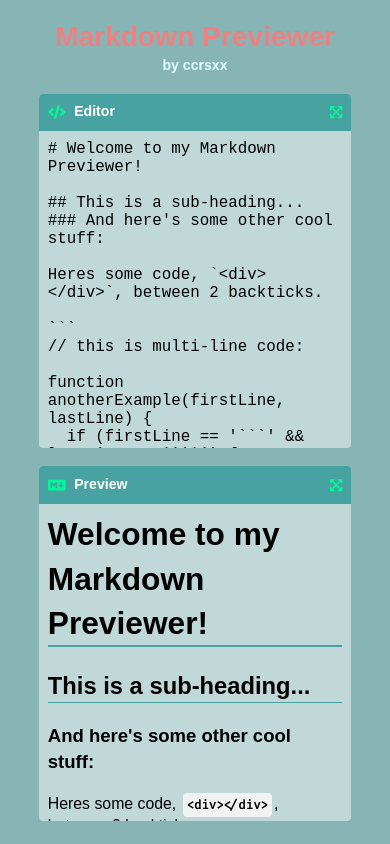
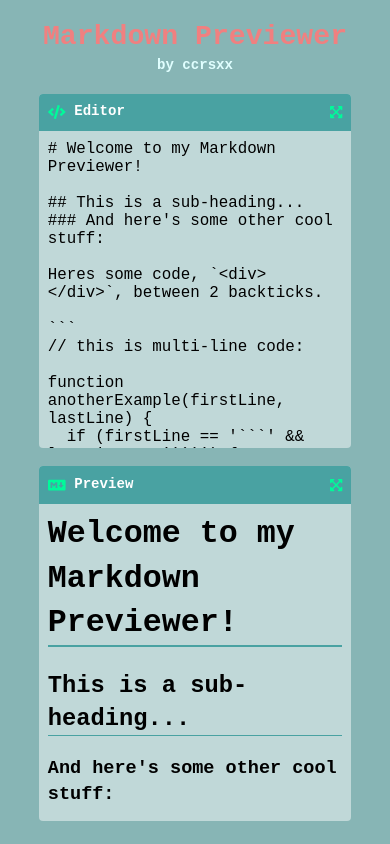
Before and after one commit to ccrsxx/markdown-previewer, a React (Create React App) app: page / in a window 390 px wide. Built offline with nearby package versions, Linux system fonts and the light colour scheme.

Commit message:
simplify css

```diff
--- a/public/index.html
+++ b/public/index.html
@@ -8,9 +8,11 @@
     <meta name="description" content="Markdown Previewer" />
     <link rel="apple-touch-icon" href="%PUBLIC_URL%/logo192.png" />
     <link rel="manifest" href="%PUBLIC_URL%/manifest.json" />
+    <link rel="preconnect" href="https://fonts.googleapis.com" />
+    <link rel="preconnect" href="https://fonts.gstatic.com" crossorigin />
     <link
+      href="https://fonts.googleapis.com/css2?family=Fira+Code&display=swap"
       rel="stylesheet"
-      href="https://fonts.googleapis.com/css?family=Fira+Code&display=swap"
     />
     <link
       rel="stylesheet"
--- a/src/App.scss
+++ b/src/App.scss
@@ -15,6 +15,10 @@
   span {
     font-size: 1.6rem;
     color: lightcyan;
+
+    @media screen and (max-width: 700px) {
+      display: block;
+    }
   }
 
   a {
@@ -31,16 +35,17 @@
 .main-container {
   display: flex;
   justify-content: center;
-}
 
-@media screen and (max-width: 700px) {
-  .main-container {
+  @media screen and (max-width: 700px) {
     flex-direction: column;
     align-items: center;
   }
+}
 
-  h1 > span {
-    display: block;
+@mixin editor-preview-wrapper {
+  @media screen and (max-width: 700px) {
+    width: 80vw;
+    height: 40vh;
   }
 }
 
@@ -50,6 +55,8 @@
   height: 85vh;
   margin: 1rem;
   border-radius: var(--border-radius);
+
+  @include editor-preview-wrapper();
 
   .toolbar {
     display: flex;
@@ -98,13 +105,17 @@
   width: 70rem;
   margin-left: 4rem;
 
+  @include editor-preview-wrapper();
+
+  @media screen and (max-width: 700px) {
+    margin: 3rem 0;
+  }
+
   .preview {
+    @extend .editor;
     overflow: auto;
-    height: 94%;
     padding: 0 1rem;
-    font-size: 1.8rem;
     background: inherit;
-    border-radius: 0 0 var(--border-radius) var(--border-radius);
 
     blockquote {
       border-left: 3px solid #224b4b;
@@ -164,18 +175,6 @@
   }
 }
 
-@media screen and (max-width: 700px) {
-  .editor-wrapper,
-  .preview-wrapper {
-    width: 80vw;
-    height: 40vh;
-  }
-
-  .preview-wrapper {
-    margin: 3rem 0;
-  }
-}
-
 .normal {
   animation: fadeOut 300ms ease;
 }
@@ -194,10 +193,8 @@
 .maximized {
   animation: fadeIn 300ms ease;
   width: 80%;
-}
 
-@media screen and (max-width: 700px) {
-  .maximized {
+  @media screen and (max-width: 700px) {
     width: 90%;
     height: 80vh;
     margin: 1rem;
--- a/src/App.tsx
+++ b/src/App.tsx
@@ -5,6 +5,7 @@ import {
   faMarkdown,
   faCompressAlt,
   faExpandArrowsAlt,
+  IconDefinition,
   placeholder
 } from './utils';
 import './App.scss';
@@ -47,41 +48,29 @@ class App extends Component<{}, AppStates> {
   }
 
   render() {
-    const styles = this.state.editorMaximized
-      ? {
-          editor: 'editor-wrapper maximized',
-          preview: 'preview-wrapper hide',
-          toggleIcon: faCompressAlt
-        }
+    const styles: [string, string, IconDefinition] = this.state.editorMaximized
+      ? ['editor-wrapper maximized', 'preview-wrapper hide', faCompressAlt]
       : this.state.previewMaximized
-      ? {
-          editor: 'editor-wrapper hide',
-          preview: 'preview-wrapper maximized',
-          toggleIcon: faCompressAlt
-        }
-      : {
-          editor: 'editor-wrapper normal',
-          preview: 'preview-wrapper normal',
-          toggleIcon: faExpandArrowsAlt
-        };
+      ? ['editor-wrapper hide', 'preview-wrapper maximized', faCompressAlt]
+      : ['editor-wrapper normal', 'preview-wrapper normal', faExpandArrowsAlt];
 
     return (
       <div className='App'>
         <Header />
         <main className='main-container'>
-          <div className={styles.editor}>
+          <div className={styles[0]}>
             <Toolbar
               mainIcon={faCode}
-              toggleIcon={styles.toggleIcon}
+              toggleIcon={styles[2]}
               text='Editor'
               onClick={this.handleEditorMaximized}
             />
             <Editor value={this.state.markdown} onChange={this.handleChange} />
           </div>
-          <div className={styles.preview}>
+          <div className={styles[1]}>
             <Toolbar
               mainIcon={faMarkdown}
-              toggleIcon={styles.toggleIcon}
+              toggleIcon={styles[2]}
               text='Preview'
               onClick={this.handlePreviewMaximized}
             />
--- a/src/index.scss
+++ b/src/index.scss
@@ -1,5 +1,5 @@
 $font-size: 10px;
-$main-font: 'Fira Code', sans-serif;
+$main-font: 'Fira Code', monospace;
 $border-radius: 4px;
 $backgroundBase: hsl(180, 24%, 62%);
 $dark-accent: hsl(180, 38%, 46%);
@@ -20,22 +20,16 @@ $light-accent: hsl(180, 24%, 80%);
 
 html {
   font-size: var(--font-size);
-}
 
-@media screen and (max-width: 1200px) {
-  html {
+  @media screen and (max-width: 1200px) {
     font-size: 60%;
   }
-}
 
-@media screen and (max-width: 980px) {
-  html {
+  @media screen and (max-width: 980px) {
     font-size: 58%;
   }
-}
 
-@media screen and (max-width: 480px) {
-  html {
+  @media screen and (max-width: 480px) {
     font-size: 55%;
   }
 }
```
